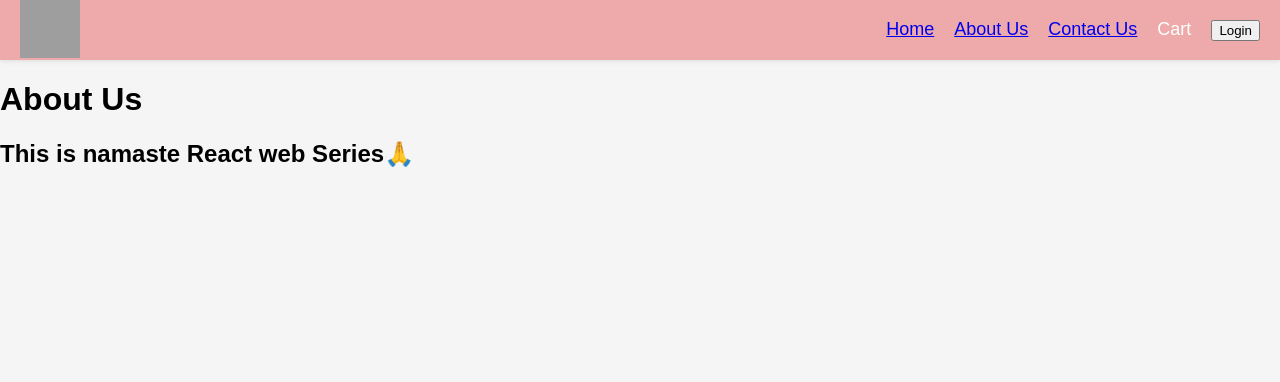
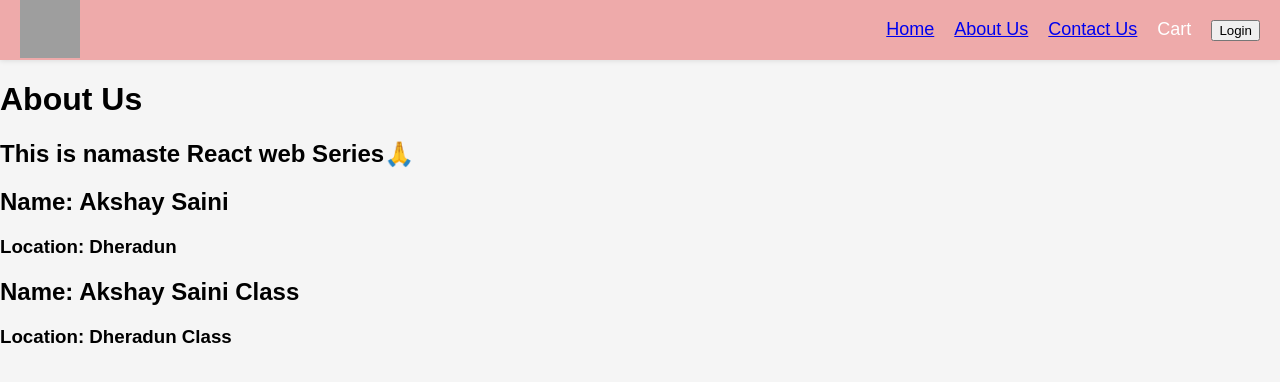
Before and after one commit to faisalmoinuddin99/namaste_react-, a React (Vite) app: page /about in a window 1280 px wide. Shown: the top 382 px of the page. Built offline with nearby package versions, Linux system fonts and the light colour scheme; grey boxes are pictures that could not be loaded.

Commit message:
Class Based Component | props

```diff
--- a/src/About.js
+++ b/src/About.js
@@ -1,8 +1,12 @@
+import User from "./User";
+import UserClass from "./UserClass";
 const About = () => {
   return (
     <div>
       <h1>About Us</h1>
       <h2>This is namaste React web Series🙏</h2>
+      <User name={"Akshay Saini"} location={"Dheradun"} />
+      <UserClass name={"Akshay Saini Class"} location={"Dheradun Class"} />
     </div>
   );
 };
--- /dev/null
+++ b/src/User.js
@@ -0,0 +1,10 @@
+const User = ({ name, location }) => {
+  return (
+    <div className="user-card">
+      <h2>Name: {name}</h2>
+      <h3>Location: {location}</h3>
+    </div>
+  );
+};
+
+export default User;
--- /dev/null
+++ b/src/UserClass.js
@@ -0,0 +1,20 @@
+import React from "react";
+
+class UserClass extends React.Component {
+  constructor(props) {
+    super(props);
+  }
+
+  render() {
+    const { name, location } = this.props;
+
+    return (
+      <div className="user-card">
+        <h2>Name: {name} </h2>
+        <h3>Location: {location} </h3>
+      </div>
+    );
+  }
+}
+
+export default UserClass;
```
